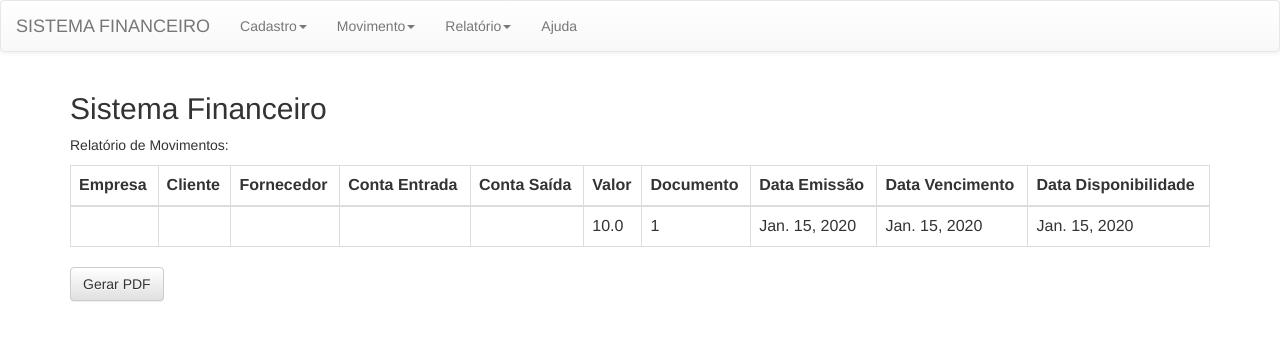
After one commit to marianabarreiros/TrabalhoPWEB2016, a Django app: page /recupera_movimentos in a window 1280 px wide. The commit adds this page. Shown: the top 341 px of the page. Run offline with Django 3.2, Linux system fonts and the light colour scheme; tables that the repository leaves empty hold one stand-in row (values such as "Sample post"); parts of the project's set-up code (start-up, migrations or seed data) failed here and were passed over; some libraries are stand-ins or nearby versions.

Commit message:
Criação das telas referentes a opção 'Relatório' no Menu

```diff
--- a/financeiro/templates/financeiro/base.html
+++ b/financeiro/templates/financeiro/base.html
@@ -79,7 +79,22 @@
                             </li>
                         </ul>
                 </li>
-                <li><a href="#">Relatórios</a></li>
+
+                <li class="dropdown">
+                    <a href="#" class="dropdown-toggle" data-toggle="dropdown">Relatório<span class="caret"></span></a>
+                    <ul class="dropdown-menu">
+                        <li><a href="{% url 'recupera_contas_receber' %}">Contas a Receber</a></li>
+                        <li><a href="{% url 'recupera_contas_pagar' %}">Contas a Pagar</a></li>
+                        <li class="dropdown-submenu">
+                            <a class="test" tabindex="-1" href="#">Tesouraria<span class="caret"></span></a>
+                                <ul class="dropdown-menu">
+                                    <li><a tabindex="-1" href="{% url 'recupera_movimentos' %}">Movimentos</a></li>
+                                    <li><a tabindex="-1" href="{% url 'recupera_fluxo_caixa' %}">Fluxo de Caixas</a></li>
+                                </ul>
+                        </li>
+                    </ul>
+                </li>
+
                 <li><a href="#">Ajuda</a></li>
             </ul>
         </div>
--- /dev/null
+++ b/financeiro/templates/financeiro/tela_recupera_movimentos.html
@@ -0,0 +1,43 @@
+{% extends 'financeiro/base.html' %}
+
+{% block content %}
+
+<div class="container">
+  <h2>Sistema Financeiro</h2>
+  <p>Relatório de Movimentos:</p>
+
+  <table class="table table-bordered">
+    <thead>
+      <tr>
+          <th>Empresa</th>
+          <th>Cliente</th>
+          <th>Fornecedor</th>
+          <th>Conta Entrada</th>
+          <th>Conta Saída</th>
+          <th>Valor</th>
+          <th>Documento</th>
+          <th>Data Emissão</th>
+          <th>Data Vencimento</th>
+          <th>Data Disponibilidade</th>
+      </tr>
+    </thead>
+    <tbody>
+        {% for t in tesouraria %}
+      <tr>
+          <td>{{t.empresa}}</td>
+          <td>{{t.cliente}}</td>
+          <td>{{t.fornecedor}}</td>
+          <td>{{t.conta_entrada}}</td>
+          <td>{{t.conta_saida}}</td>
+          <td>{{t.valor}}</td>
+          <td>{{t.numero_documento}}</td>
+          <td>{{t.data_emissao}}</td>
+          <td>{{t.data_vencimento}}</td>
+          <td>{{t.data_disponibilidade}}</td>
+      </tr>
+    {% endfor %}
+    </tbody>
+  </table>
+<button type="submit" class="btn btn-default">Gerar PDF</button>
+</div>
+{% endblock %}
--- a/financeiro/urls.py
+++ b/financeiro/urls.py
@@ -3,6 +3,8 @@ from . import views
 
 urlpatterns = [
     url(r'^$', views.tela_inicial, name='tela_inicial'),
+
+    #Url's para o cadastro das informações
     url(r'^cadastro_cliente_fisico$', views.tela_cadastro_cliente_fisico, name='cadastro_cliente_fisico'),
     url(r'^cadastro_cliente_juridico$', views.tela_cadastro_cliente_juridico, name='cadastro_cliente_juridico'),
     url(r'^cadastro_empresa$', views.tela_cadastro_empresa, name='cadastro_empresa'),
@@ -17,6 +19,14 @@ urlpatterns = [
     url(r'^cadastro_lancamentos_pagar$', views.tela_lancamentos_pagar, name='cadastro_lancamentos_pagar'),
     url(r'^cadastro_lancamentos_receber$', views.tela_lancamentos_receber, name='cadastro_lancamentos_receber'),
 
+    #Url's para o trazer as informações do relatório
+    #url(r'^$', views.index, name='index'),
+    url(r'^recupera_contas_receber$', views.tela_recupera_contas_receber, name='recupera_contas_receber'),
+    url(r'^recupera_contas_pagar$', views.tela_recupera_contas_pagar, name='recupera_contas_pagar'),
+    url(r'^recupera_movimentos$', views.tela_recupera_movimentos, name='recupera_movimentos'),
+    url(r'^recupera_fluxo_caixa$', views.tela_recupera_fluxo_caixa, name='recupera_fluxo_caixa'),
+
+
 
 
 ]
--- a/financeiro/views.py
+++ b/financeiro/views.py
@@ -1,5 +1,24 @@
+import os
+from io import BytesIO
+from reportlab.pdfgen import canvas
+from reportlab.lib.pagesizes import A4, cm
+from django.http import HttpResponse
 from django.shortcuts import render
+from .models import PessoaFisica
+from .models import PessoaJuridica
+from .models import FornecedorPessoaFisica
+from .models import FornecedorPessoaJuridica
+from .models import ClientePessoaFisica
+from .models import ClientePessoaJuridica
+from .models import Empresa
+from .models import LancamentosPagar
+from .models import LancamentosReceber
+from .models import PlanoDeContas
+from .models import Tesouraria
+from .models import BaixasPagar
+from .models import BaixasReceber
 
+this_path = os.getcwd() + '/financeiro/'
 # Create your views here.
 def tela_inicial(request):
     return render(request, 'financeiro/tela_inicial.html', {})
@@ -42,3 +61,74 @@ def tela_lancamentos_receber(request):
 
 def tela_tesouraria(request):
     return render(request, 'financeiro/tela_cadastro_tesouraria.html', {})
+
+#Funções para as telas referentes a Opçao "Relatórios" do Menu
+'''
+def index(request):
+    return HttpResponse("Hello, world")'''
+
+def tela_recupera_contas_receber(request):
+    '''
+    response = HttpResponse(content_type='application/pdf')
+    response['Content-Disposition'] = 'attachment; filename="contasreceber.pdf"'
+
+    buffer = BytesIO()
+    c = canvas.Canvas(buffer, pagesize=A4)
+    #Cabeçalho
+    c.setLineWidth(.3)
+    c.setFont('Helvetica', 22)
+    c.drawString(30,750,'Sistema Financeiro')
+
+    c.setFont('Helvetica', 12)
+    c.drawString(30,735,'Contas a Receber')
+
+    c.setFont('Helvetica-Bold', 12)
+    c.drawString(480,750,'16/05/2016')
+    c.line(460,747,560,747)
+
+    #Cabeçalho da Tabela
+    styles = getSampleStyleSheet()
+    styleBH = styles["Normal"]
+    styleBH.alignment = TA_CENTER
+    styleBH.fontSize = 10
+
+   id = Paragraph('''''', styleBH)
+    clientef = Paragraph('''''', styleBH)
+    clientej = Paragraph('''''', styleBH)
+    empresa = Paragraph('''''', styleBH)
+    venc = Paragraph('''''', styleBH)
+    emissao = Paragraph('''''', styleBH)
+    valor = Paragraph('''''', styleBH)
+    documento = Paragraph(''''' '''
+
+    data = []
+    data.append([id, clientef, clientej, empresa, venc, emissao, valor, documento])
+
+    #Tabela
+    styleN = styles["BodyText"]
+    styleN.alignment = TA_CENTER
+    styleN.fontSize = 7
+
+    high = 650
+    for
+
+    c.save()
+    pdf = buffer.getvalue()
+    buffer.close()
+    response.write(pdf)
+    return response
+    #----------'''
+    receber = LancamentosReceber.objects.all().order_by('empresa')
+    return render(request, 'financeiro/tela_recupera_contas_receber.html', {'receber' : receber})
+
+def tela_recupera_contas_pagar(request):
+    pagar = LancamentosPagar.objects.all().order_by('empresa')
+    return render(request, 'financeiro/tela_recupera_contas_pagar.html', {'pagar' : pagar})
+
+def tela_recupera_movimentos(request):
+    tesouraria = Tesouraria.objects.all().order_by('empresa')
+    return render(request, 'financeiro/tela_recupera_movimentos.html', {'tesouraria' : tesouraria})
+
+def tela_recupera_fluxo_caixa(request):
+    fluxo = Tesouraria.objects.all().order_by('empresa')
+    return render(request, 'financeiro/tela_recupera_fluxo_caixa.html', {'fluxo' : fluxo})
```
Also changed, not shown: financeiro/models.py (+49 -0 lines), financeiro/templates/financeiro/tela_recupera_contas_pagar.html (added, +39 -0 lines), financeiro/templates/financeiro/tela_recupera_contas_receber.html (added, +40 -0 lines), financeiro/templates/financeiro/tela_recupera_fluxo_caixa.html (added, +10 -0 lines).
